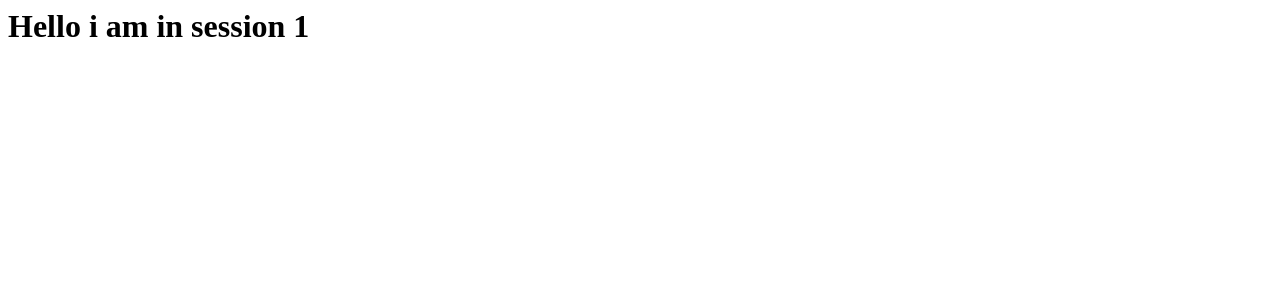
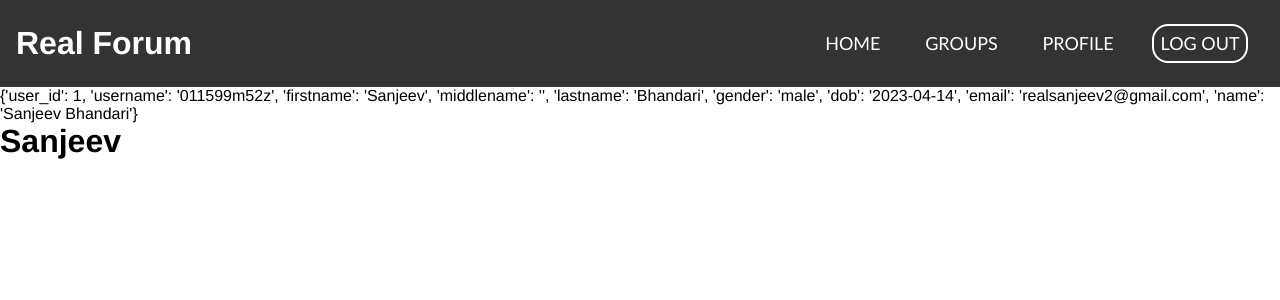
Before and after one commit to realsanjeev/Group-Chat, a Flask app: page /home in a window 1280 px wide. Shown: the top 300 px of the page. Run offline with Flask 3, Linux system fonts and the light colour scheme; a user stored in the database is signed in.

Commit message:
Added profile page and deleteting redundant file

```diff
--- a/app.py
+++ b/app.py
@@ -21,6 +21,36 @@ def is_registered(username:str, email:str):
     elif get_record_by_username:
         return render_template("sorry.html", message=f"Username: {username} is already taken")
     return flag
+
+def get_user_profile(user_id: int):
+    """
+    Args:
+        user_id: int
+            get user_id of logged user
+    Return:
+        user_profile: dict
+    """
+    user_profile = dict()
+    user_profile["user_id"] = user_id
+    get_record_by_username = db.execute("""SELECT *
+                                            FROM userinfo
+                                            WHERE
+                                            user_id=?""", (user_id,)).fetchone()
+    profile_username = db.execute("""
+                            SELECT username FROM user
+                            WHERE
+                            id=?""", (user_id,)).fetchone()[0]
+    # print("okkkk==========", profile_username)
+    user_profile["username"] = profile_username
+    fields = ["firstname", "middlename", "lastname", "gender", "dob", "email"]
+    for index, attribute in enumerate(fields):
+        user_profile[attribute] = get_record_by_username[index+1]
+    user_profile["name"] = user_profile["firstname"] + " "  + user_profile["middlename"] + " "  + user_profile["lastname"]
+
+    # print("---------------------------get_record_by_username , ", get_record_by_username)
+    return user_profile
+
+
 
 def register_user(user: dict):
     """
@@ -69,18 +99,12 @@ def login():
         else:
             # if sucessful assign session to user
             session["user_id"] = record[0] #record=(id, username, password)
-        with open('user.txt', 'a') as f:
-            f.write(username)
-            f.write(password)
+        with open('user.txt', 'a') as fp:
+            fp.write(username)
+            fp.write(password)
         return redirect(url_for('home'))
     else:
         return render_template("login.html")
-
-@app.route("/home")
-def home():
-    if not session:
-        return redirect(url_for("login"))
-    return render_template("indexx.html", myid=session["user_id"])
 
 @app.route('/signup', methods=["GET", "POST"])
 def signup():
@@ -121,6 +145,24 @@ def display_terms_condition():
 @app.route('/logout', methods=["GET", "POST"])
 def logout():
     session.clear()
-    return redirect('/login')
+    return redirect(url_for("login"))
+
+@app.route("/home")
+def home():
+    print('='*100)
+    print(session)
+    if not session:
+        return redirect(url_for("login"))
+    profile = get_user_profile(session["user_id"])
+
+    return render_template("indexx.html", user=profile)
+
+@app.route("/profile")
+def profile_user():
+    if not session:
+        return redirect(url_for("login"))
+    profile = get_user_profile(session["user_id"])
+    return render_template("profile.html", user=profile)
+
 if __name__=="__main__":
     app.run(debug=True)
--- a/sign.txt
+++ /dev/null
@@ -1,6 +0,0 @@
-username: 01159952zaqs
-          firstname:Yachu
-          lastname: Joshi
-          password: l
-            dob: 2023-04-20 email: 075bei048.yachuraj@pcampus.edu.np
-            gender: male
--- /dev/null
+++ b/static/css/main.css
@@ -0,0 +1,186 @@
+@import url("https://fonts.googleapis.com/css?family=Montserrat");
+*,
+*::before,
+*::after {
+  margin: 0;
+  padding: 0;
+  box-sizing: border-box;
+}
+
+body {
+  min-height: 100vh;
+  font-family: "Franklin Gothic Medium", "Arial Narrow", Arial, sans-serif;
+}
+
+nav {
+  display: flex;
+  justify-content: space-between;
+  align-items: center;
+  padding: 1rem;
+  background-color: #333;
+  color: white;
+  position: relative;
+}
+
+/* responsive */
+nav.active {
+  flex-direction: column;
+  align-items: flex-start;
+}
+
+nav h2.logo {
+  font-weight: bold;
+  font-size: xx-large;
+}
+
+nav .bars {
+  position: absolute;
+  right: 1rem;
+  font-size: xx-large;
+  display: none;
+}
+
+ul.nav-links {
+  display: flex;
+}
+
+/* responsive */
+nav.active ul.nav-links {
+  display: flex;
+  flex-direction: column;
+  width: 100%;
+  align-items: center;
+}
+
+li.nav-link {
+  list-style: none;
+  margin: 0.5rem 1rem;
+  padding: 0.4rem;
+  display: flex;
+  align-items: center;
+}
+
+li.nav-link:hover {
+  background-color: #ccc;
+  color: #333;
+}
+
+li.nav-link.auth {
+  border: 2px solid white;
+  border-radius: 1rem;
+}
+
+li.nav-link a {
+  text-decoration: none;
+  color: inherit;
+  font-family: "Gill Sans", "Gill Sans MT", Calibri, "Trebuchet MS", sans-serif;
+  font-size: large;
+  text-transform: uppercase;
+}
+
+@media screen and (max-width: 800px) {
+  nav .bars {
+    display: block;
+  }
+
+  nav .nav-links {
+    display: none;
+  }
+}
+
+
+main {
+	text-align: center;
+	justify-content: center;
+	position: absolute;
+	top: 50%;
+	width: 33vw;
+	left: 33%;
+	-ms-transform: translateY(-50%);
+	transform: translateY(-50%);
+}
+
+@media screen and (max-width: 768px) {
+	main {
+		width: 100vw;
+		left: 0px;
+	}
+}
+
+main > div {
+	padding: 30px;
+	text-align: center;
+	background-color: #dadaff;
+	border-radius: 7px;
+}
+
+main img {
+	height: 190px;
+	width: 190px;
+	border-radius: 50%;
+}
+
+main h1 {
+	color: #000000;
+	font-size: 35px;
+	line-height: 40px;
+	margin-bottom: 0px;
+}
+
+main h1 > span {
+	font-size: 18px;
+	font-weight: 200;
+	line-height: 20px;
+}
+
+main a {
+	font-size: 22px;
+	text-decoration: none;
+	padding-right: 5px;
+	transition: all ease 0.25s;
+}
+
+/* Icon colours can be changed from here */
+
+main .a1 {
+	color: #0000ff;
+}
+
+main .a2 {
+	color: #ff0000;
+}
+
+main .a3 {
+	color: #000000;
+}
+
+main .a4 {
+	color: #000000;
+}
+
+main .a5 {
+	color: #1db954;
+}
+
+main .a6 {
+	color: #7289d9;
+}
+
+main .a7 {
+	color: #fc4f08;
+	padding-right: 0px !important;
+}
+
+main a:hover {
+	opacity: 25%;
+	font-size: 22.5px;
+}
+.profile-card {
+  display: flex;
+  flex-direction: column;
+  align-items: center;
+}
+
+.profile-card div:not(:last-child) {
+  margin-bottom: 10px;
+}
--- /dev/null
+++ b/templates/index_layout.html
@@ -0,0 +1,30 @@
+<!DOCTYPE html>
+<html lang="en">
+<head>
+    <meta charset="UTF-8">
+    <meta http-equiv="X-UA-Compatible" content="IE=edge">
+    <meta name="viewport" content="width=device-width, initial-scale=1.0">
+    <title>{% block title %}
+        {% endblock %}: Real Forum</title>
+    <link rel="stylesheet" href="https://cdnjs.cloudflare.com/ajax/libs/font-awesome/4.7.0/css/font-awesome.min.css">
+    <link rel="stylesheet" href="{{url_for("static", filename="css/main.css")}}">
+    <link rel="icon" type="image/x-icon" href="{{url_for("static", filename="images/webtitle.ico")}}">
+</head>
+<body>
+    <nav>
+  <h2 class="logo">Real Forum</h2>
+  <div class="bars">
+    <i class="fa fa-bars"></i>
+  </div>
+  <ul class="nav-links">
+    <li class="nav-link"><a href="/home">Home</a></li>
+    <li class="nav-link"><a href="#">Groups</a></li>
+    <li class="nav-link"><a href="/profile">Profile</a></li>
+    <!-- <li class="nav-link auth"><a href="#">Register</a></li> -->
+    <li class="nav-link auth"><a href="/logout">Log Out</a></li>
+  </ul>
+</nav>
+{% block index_layout %}
+{% endblock %}
+</body>
+</html>
--- a/templates/indexx.html
+++ b/templates/indexx.html
@@ -1 +1,11 @@
-<h1>Hello i am in session {{myid}}</h1>
+{%extends "index_layout.html"%}
+{% block title %}
+{{user["username"]}}
+{% endblock %}
+
+{% block index_layout %}
+{{user}}
+<h1>
+    {{user["firstname"]}}
+</h1>
+{% endblock %}
--- a/templates/layout.html
+++ b/templates/layout.html
@@ -6,7 +6,7 @@
     <meta http-equiv="X-UA-Compatible" content="IE=edge">
     <meta name="viewport" content="width=device-width, initial-scale=1.0">
     <title>Real chat {% block title %}{% endblock %}</title>
-    <link rel="stylesheet" href="{{url_for('static', filename='style.css')}}">
+    <link rel="stylesheet" href="{{url_for('static', filename='css/style.css')}}">
     <link rel="icon" type="image/x-icon" href="{{url_for('static', filename='images/webtitle.ico')}}">
 </head>
 
--- a/user.txt
+++ /dev/null
@@ -1 +0,0 @@
-01159952zaqsl
```
Also changed, not shown: announceme/app.py (+0 -73 lines), announceme/templates/apology.html (deleted, +0 -12 lines), announceme/templates/login.html (deleted, +0 -37 lines), announceme/templates/signUp.html (deleted, +0 -52 lines), announceme/templates/success.html (deleted, +0 -13 lines), templates/profile.html (added, +31 -0 lines), README.md, announceme/templates/backgnd.jpg (deleted), myDatabase.db (deleted), static/announceMe.db (deleted), static/css/style.css (renamed from static/style.css), 1 other file.
